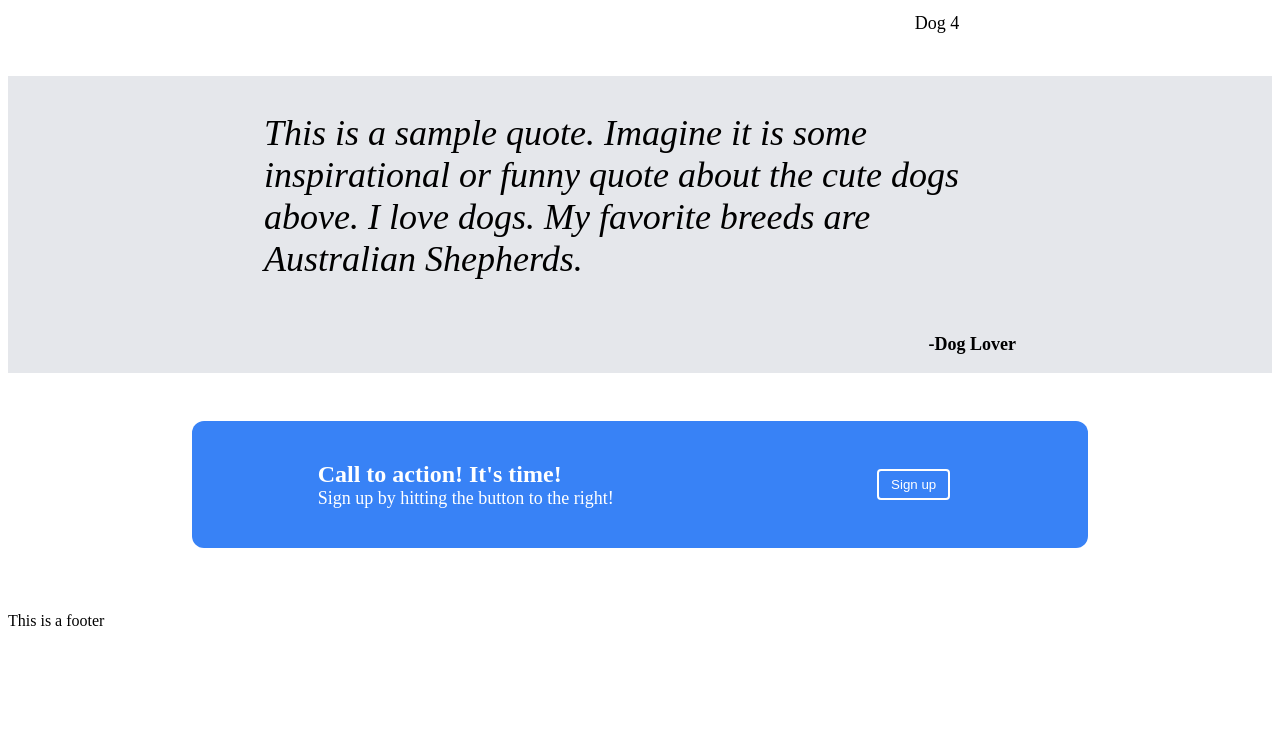
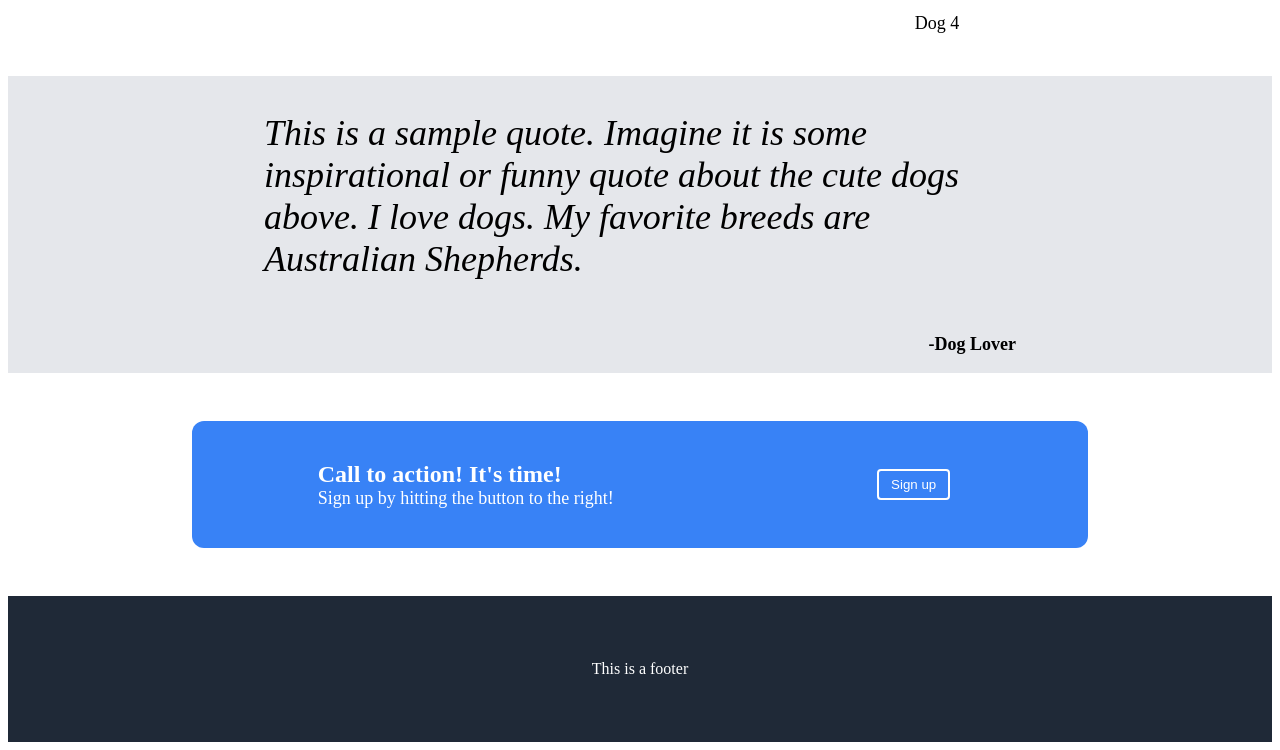
Before and after one commit to PrincessTrunks11/landing_page, a plain HTML site: page index.html in a window 1280 px wide. Shown: the part 846-1596 px from the top of the page. Before the commit the page ends 1500 px from the top, so only its background shows below. Drawn offline with Linux system fonts and the light colour scheme.

Commit message:
Style Footer

```diff
--- a/styles.css
+++ b/styles.css
@@ -170,3 +170,15 @@ nav ul li {
     border-color: white;
     border-style: solid;
 }
+
+footer {
+    display: flex;
+    background-color: #1F2937;
+    justify-content: center;
+    align-items: center;
+    color: white;
+}
+
+footer p {
+    padding: 48px;
+}
```
